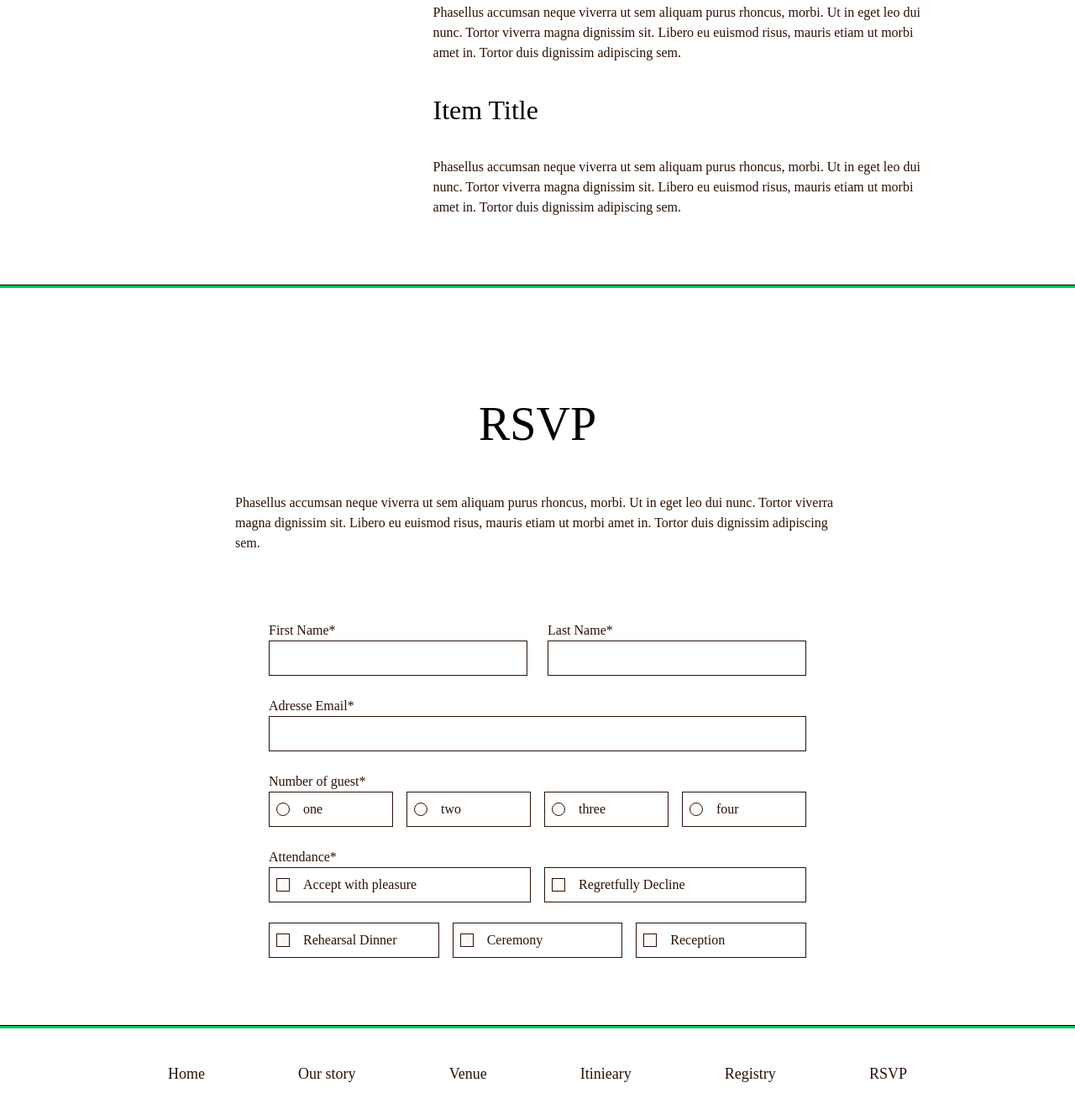
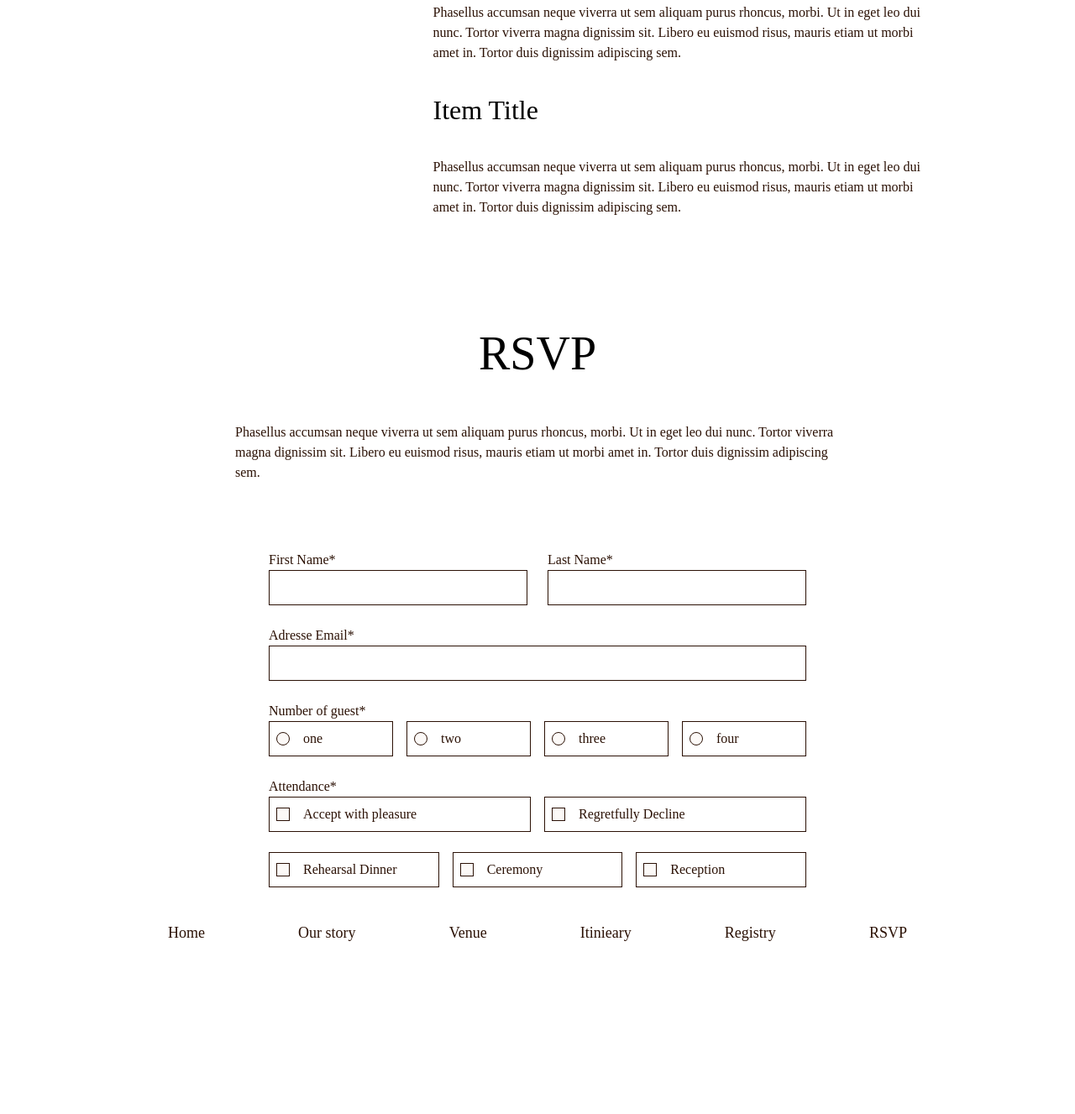
Before and after one commit to Worketyamo-Students/Ulrich-wedding-page, a plain HTML site: page index.html in a window 1280 px wide. Shown: the part 3728-5055 px from the top of the page at 84% size. After the commit the page ends 4933 px from the top, so only its background shows below. Drawn offline with nearby package versions, Linux system fonts and the light colour scheme; a web font is replaced by a local one.

Commit message:
fix:detele hr

```diff
--- a/index.html
+++ b/index.html
@@ -112,7 +112,6 @@
             </div>
         </div>
     </section>
-    <hr class="h-1 bg-green-500 mt-20">
     <div class="flex flex-col gap-10 items-center mt-30 mx-70">
         <h1 class="text-[56px]">RSVP</h1>
         <P class="text-header">Phasellus accumsan neque viverra ut sem aliquam purus rhoncus, morbi. Ut in eget leo dui nunc. Tortor viverra magna dignissim sit. Libero eu euismod risus, mauris etiam ut morbi amet in. Tortor duis dignissim adipiscing sem.</P>
@@ -156,7 +155,6 @@
             </div>
         </form>
     </section>
-    <hr class="h-1 bg-green-500 mt-20">
     <footer class="flex mx-50 mt-10 mb-20 justify-between items-center">
         <a class="text-header text-lg font-normal" href="#">Home</a>
         <a class="text-header text-lg font-normal" href="#">Our story</a>
```
